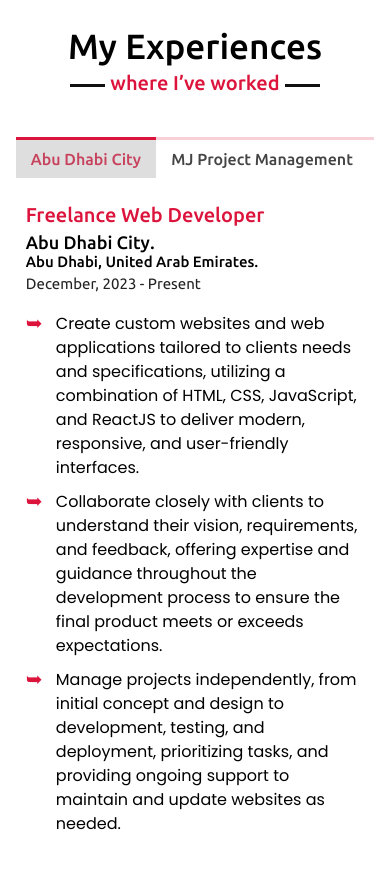
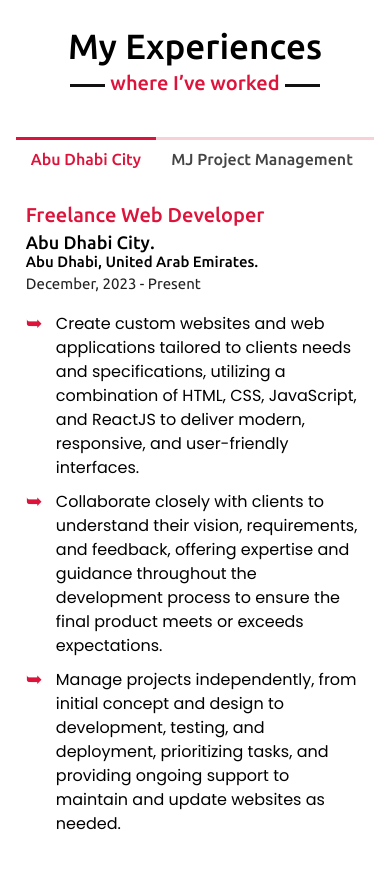
Before and after one commit to Maaazhar/maaazhar.github.io, a React (Vite) app: page / in a window 390 px wide. Shown: the part 3800-4669 px from the top of the page. Built offline with nearby package versions, Linux system fonts and the light colour scheme.

Commit message:
updating tab hover animation-2

```diff
--- a/src/components/Experience/Experience.css
+++ b/src/components/Experience/Experience.css
@@ -75,6 +75,7 @@
     color: crimson;
     /* background: #9e9e9e56; */
     border-left: 3px solid #dc143c;
+    transition: all 0.5s ease-in-out;
 }
 
 .experienceTabs>.tabWrapper>.activeTab::before{
@@ -177,6 +178,7 @@
     .experienceTabs>.tabWrapper>.tab::before{
         width: 100%;
         height: 0%;
+        transition-delay: 0.3s;
     }
 
     .experienceTabs>.tabWrapper>.tab:hover::before{
@@ -185,11 +187,6 @@
 
     .experienceTabs>.tabWrapper>.activeTab {
         border-top: 3px solid crimson;
-    }
-
-    .experienceTabs>.tabWrapper>.activeTab::before{
-        width: 100%;
-        height: 100%;
     }
 
 }
```
